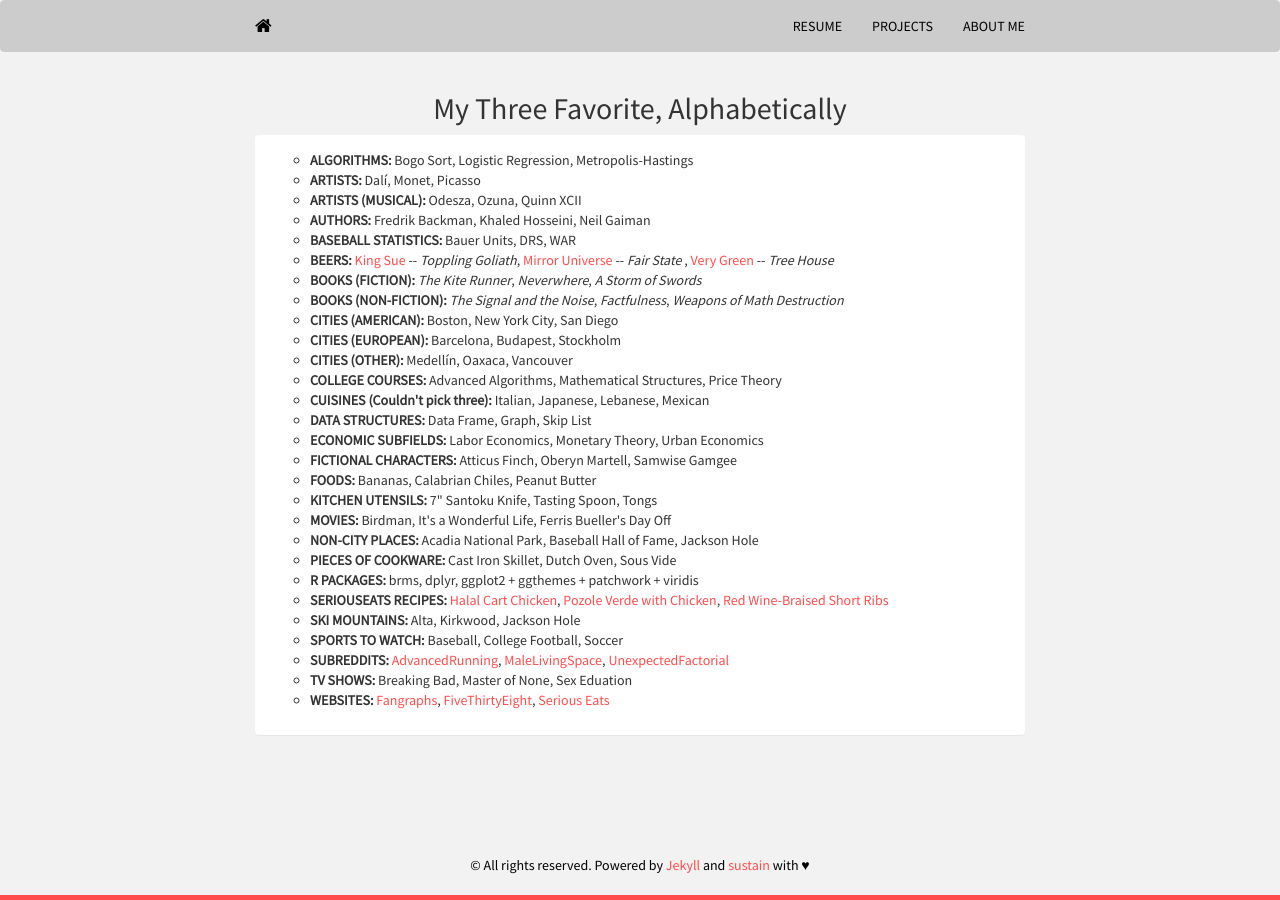
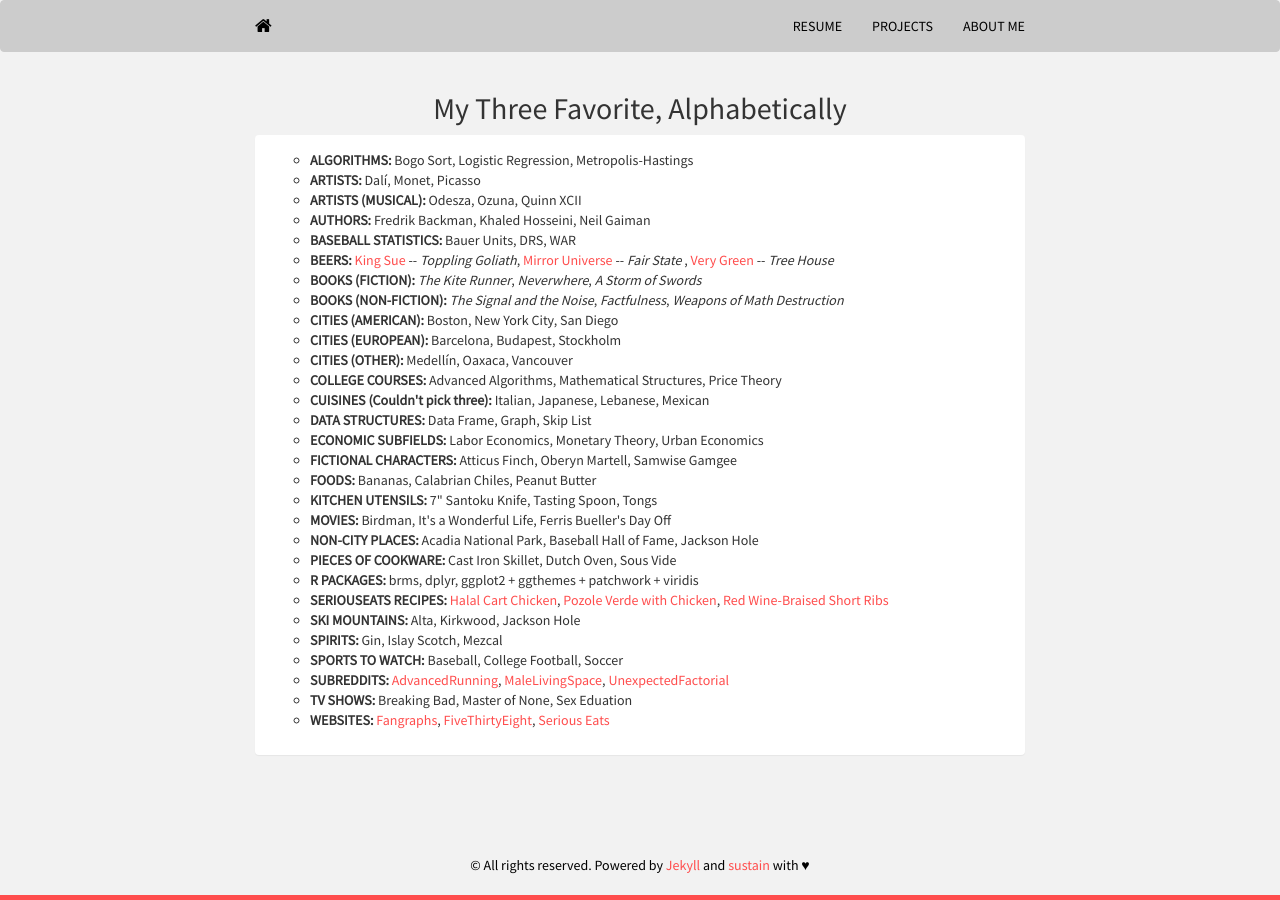
Before and after one commit to mrkaye97/mrkaye97.github.io, a Jekyll site: the page built from random.html, in a window 1280 px wide. Built offline with Jekyll 4.4.1, drawn with Linux system fonts in a browser that asks for light colours; nearby versions of some CDN libraries.

Commit message:
Update random.html

```diff
--- a/random.html
+++ b/random.html
@@ -44,6 +44,7 @@
 					  <li><b>R PACKAGES:</b> brms, dplyr, ggplot2 + ggthemes + patchwork + viridis</li>
 					  <li><b>SERIOUSEATS RECIPES:</b> <a href="https://www.seriouseats.com/recipes/2011/12/serious-eats-halal-cart-style-chicken-and-rice-white-sauce-recipe.html">Halal Cart Chicken</a>, <a href="https://www.seriouseats.com/recipes/2017/01/pozole-verde-de-pollo-green-mexican-hominy-and-chicken-soup-recipe.html">Pozole Verde with Chicken</a>, <a href="https://www.seriouseats.com/recipes/2019/12/red-wine-braised-beef-short-ribs-recipe.html">Red Wine-Braised Short Ribs</a></li></li>
 					  <li><b>SKI MOUNTAINS:</b> Alta, Kirkwood, Jackson Hole</li>
+					  <li><b>SPIRITS:</b> Gin, Islay Scotch, Mezcal</li>
 					  <li><b>SPORTS TO WATCH:</b> Baseball, College Football, Soccer</li>
 					  <li><b>SUBREDDITS:</b> <a href="https://www.reddit.com/r/AdvancedRunning">AdvancedRunning</a>, <a href="https://www.reddit.com/r/MaleLivingSpace">MaleLivingSpace</a>, <a href="https://www.reddit.com/r/UnexpectedFactorial">UnexpectedFactorial</a></li>
 					  <li><b>TV SHOWS:</b> Breaking Bad, Master of None, Sex Eduation</li>
```
